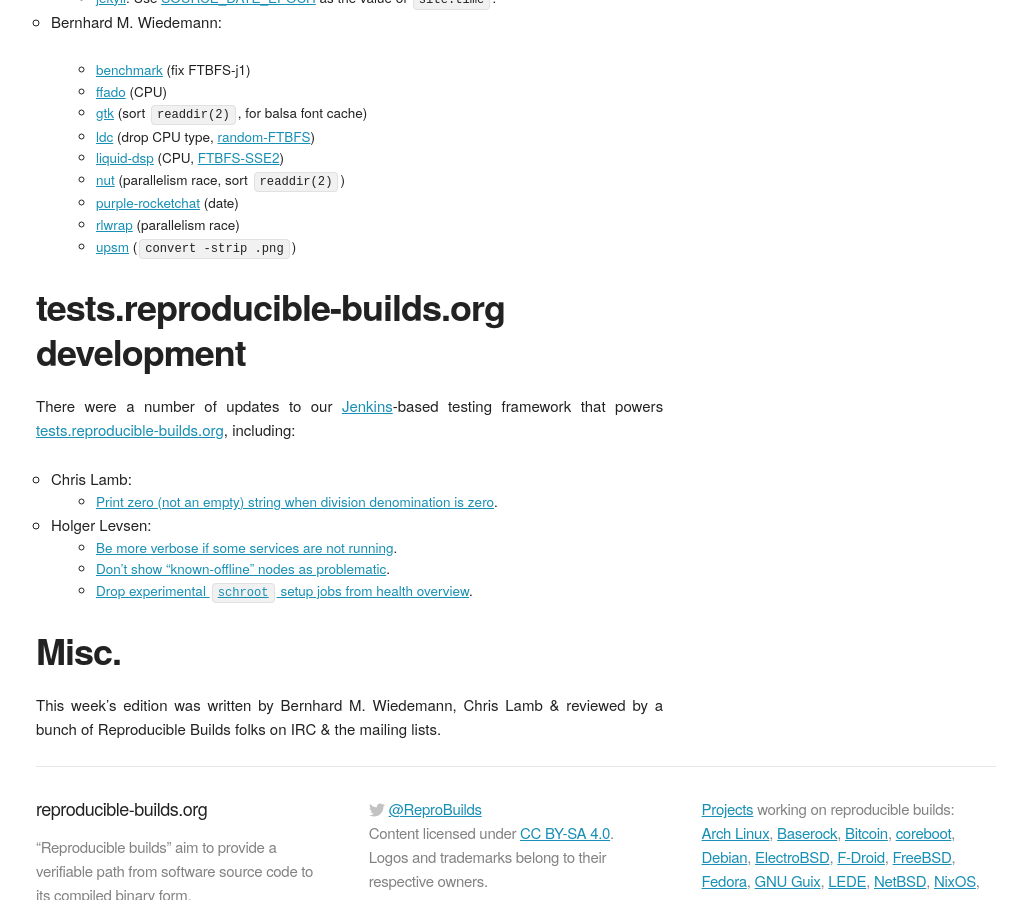
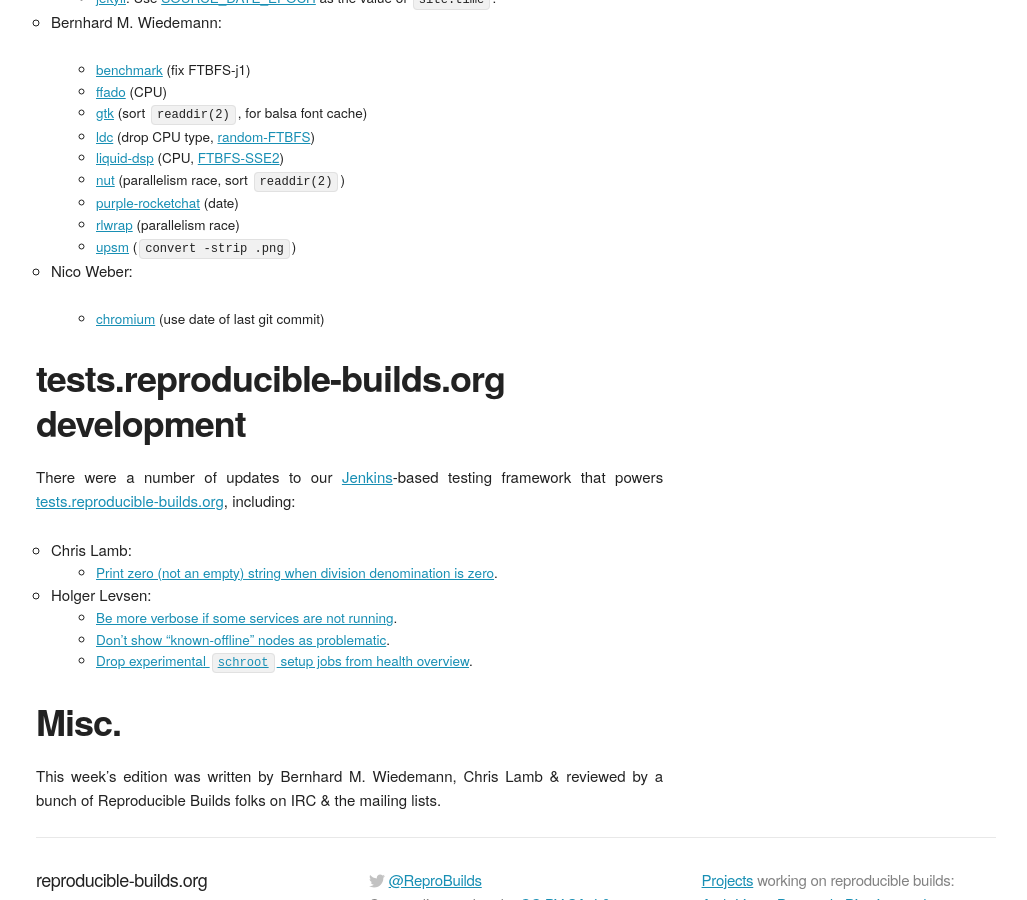
Before and after one commit to prototypefund/reproducible-website, a Jekyll site: the page built from _blog/posts/173.md, in a window 1280 px wide and 900 px high, scrolled down 1263 px. Shown: the whole window, without its empty margins (124-1151 px from the left). Built offline with Jekyll 4.4.1, drawn with Linux system fonts in a browser that asks for light colours; some web fonts are replaced.

Commit message:
173: +chromium patch

```diff
--- a/_blog/posts/173.md
+++ b/_blog/posts/173.md
@@ -36,6 +36,9 @@
     * [rlwrap](https://github.com/hanslub42/rlwrap/pull/89) (parallelism race)
     * [upsm](https://build.opensuse.org/request/show/630019) (`convert -strip .png`)
 
+* Nico Weber:
+    * [chromium](https://chromium-review.googlesource.com/c/1167913/) (use date of last git commit)
+
 tests.reproducible-builds.org development
 -----------------------------------------
 
```
